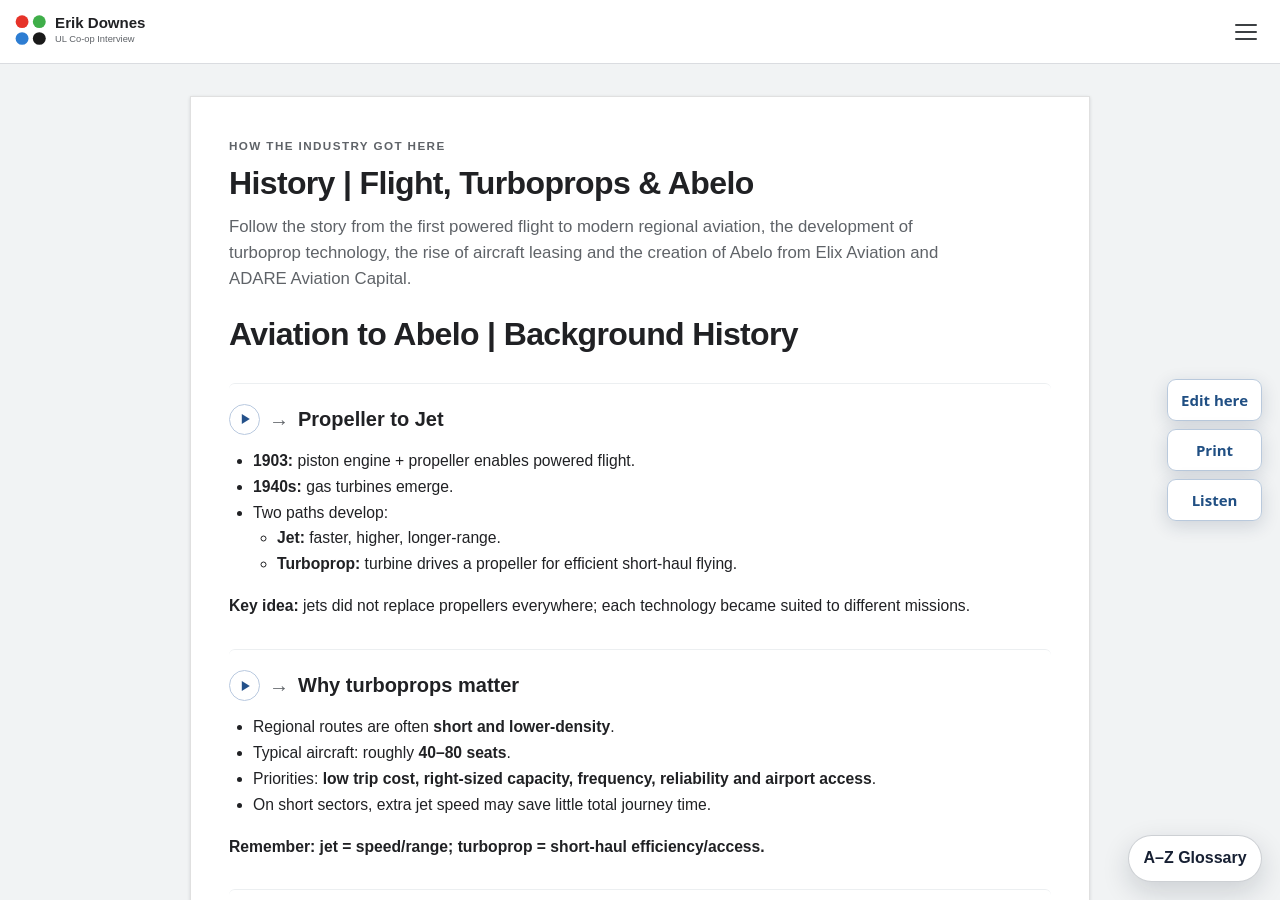
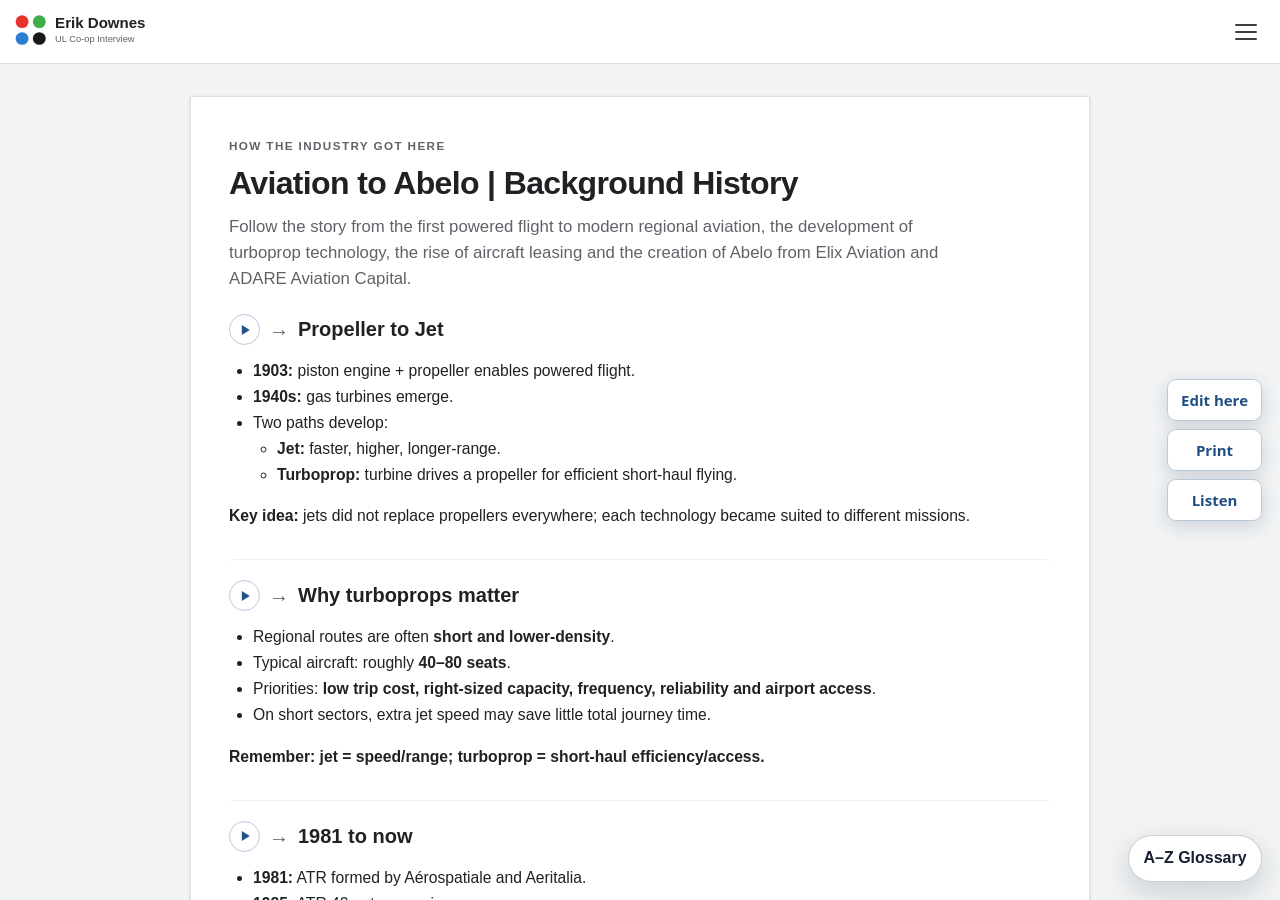
Before and after one commit to ronandownes/coop, a Jekyll site: the page built from history-of-flight.md, in a window 1280 px wide and 900 px high. Built offline with Jekyll 4.4.1, drawn with Linux system fonts in a browser that asks for light colours.

Commit message:
Update history-of-flight.md (via Pages CMS)

```diff
--- a/history-of-flight.md
+++ b/history-of-flight.md
@@ -1,7 +1,7 @@
 ---
 layout: doc
 handle: History
-title: History | Flight, Turboprops & Abelo
+title: Aviation to Abelo | Background History
 nav_order: 400
 eyebrow: HOW THE INDUSTRY GOT HERE
 intro: Follow the story from the first powered flight to modern regional
@@ -9,7 +9,7 @@
   leasing and the creation of Abelo from Elix Aviation and ADARE Aviation
   Capital.
 ---
-# Aviation to Abelo | Background History
+
 
 ## Flight | Propeller to Jet
 
```
